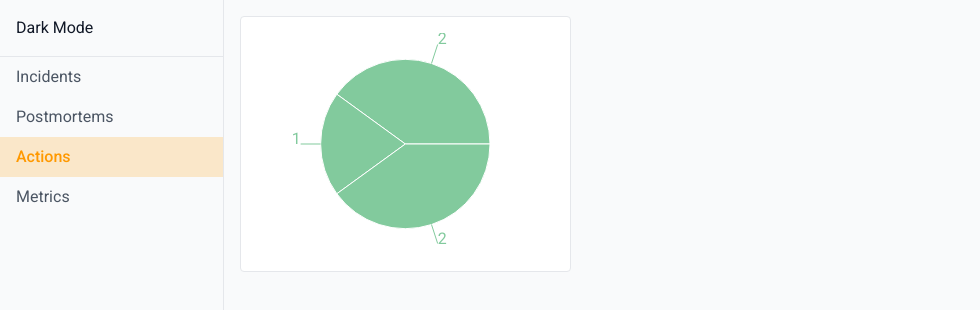
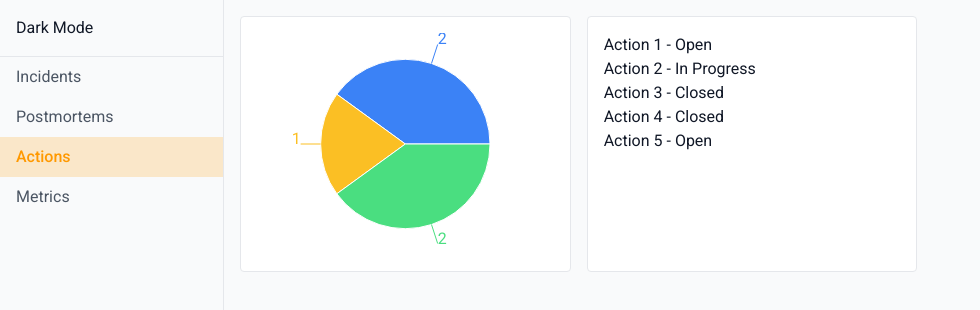
Before and after one commit to amonkarsidhant/Aftermath, a React (Vite) app in the folder frontend/: page / in a window 1280 px wide. Both pictures are taken after a click on the button "Actions". Shown: the top 310 px of the page, without its empty margins (0-980 px from the left). Built offline with nearby package versions, Linux system fonts and the light colour scheme.

Commit message:
Implement action status filtering with pie chart and list

```diff
--- /dev/null
+++ b/frontend/src/components/ActionList.tsx
@@ -0,0 +1,22 @@
+import { actions } from '../utils/mock/actions';
+import type { Action } from '../types';
+
+interface Props {
+  statusFilter?: string;
+}
+
+export default function ActionList({ statusFilter }: Props) {
+  const filtered = statusFilter
+    ? actions.filter((a: Action) => a.status === statusFilter)
+    : actions;
+
+  return (
+    <div className="w-full min-w-0 p-4 bg-white dark:bg-neutral-800 border border-neutral-200 dark:border-neutral-700 rounded">
+      <ul>
+        {filtered.map((action) => (
+          <li key={action.id}>{`Action ${action.id} - ${action.status}`}</li>
+        ))}
+      </ul>
+    </div>
+  );
+}
--- /dev/null
+++ b/frontend/src/components/ActionStatusPieChart.tsx
@@ -0,0 +1,53 @@
+import { PieChart, Pie, Tooltip, ResponsiveContainer, Cell } from 'recharts';
+import { actions } from '../utils/mock/actions';
+import type { Action } from '../types';
+import { useMemo } from 'react';
+
+interface Props {
+  onSelectStatus: (status: string) => void;
+}
+
+interface StatusCount {
+  status: string;
+  value: number;
+}
+
+export default function ActionStatusPieChart({ onSelectStatus }: Props) {
+  const data = useMemo(() => {
+    return actions.reduce<StatusCount[]>((acc, action: Action) => {
+      const found = acc.find((item) => item.status === action.status);
+      if (found) {
+        found.value += 1;
+      } else {
+        acc.push({ status: action.status, value: 1 });
+      }
+      return acc;
+    }, []);
+  }, []);
+
+  const colorMap: Record<string, string> = {
+    Open: '#3b82f6',
+    'In Progress': '#fbbf24',
+    Closed: '#4ade80',
+  };
+
+  return (
+    <div className="w-full min-w-0 h-48 md:h-64 p-4 bg-white dark:bg-neutral-800 border border-neutral-200 dark:border-neutral-700 rounded">
+      <ResponsiveContainer>
+        <PieChart>
+          <Pie data={data} dataKey="value" nameKey="status" label>
+            {data.map((entry) => (
+              <Cell
+                key={entry.status}
+                cursor="pointer"
+                fill={colorMap[entry.status] || '#8884d8'}
+                onClick={() => onSelectStatus(entry.status)}
+              />
+            ))}
+          </Pie>
+          <Tooltip />
+        </PieChart>
+      </ResponsiveContainer>
+    </div>
+  );
+}
--- a/frontend/src/components/ActionsTab.tsx
+++ /dev/null
@@ -1,34 +0,0 @@
-import { PieChart, Pie, Tooltip, ResponsiveContainer } from 'recharts';
-import { actions } from '../utils/mock/actions';
-import type { Action } from '../types';
-
-interface StatusCount {
-  status: string;
-  value: number;
-}
-
-const data: StatusCount[] = actions.reduce<StatusCount[]>(
-  (acc, action: Action) => {
-    const found = acc.find((item) => item.status === action.status);
-    if (found) {
-      found.value += 1;
-    } else {
-      acc.push({ status: action.status, value: 1 });
-    }
-    return acc;
-  },
-  []
-);
-
-export default function ActionsTab() {
-  return (
-    <div className="w-full min-w-0 h-48 md:h-64 p-4 bg-white dark:bg-neutral-800 border border-neutral-200 dark:border-neutral-700 rounded">
-      <ResponsiveContainer>
-        <PieChart>
-          <Pie data={data} dataKey="value" nameKey="status" fill="#82ca9d" label />
-          <Tooltip />
-        </PieChart>
-      </ResponsiveContainer>
-    </div>
-  );
-}
--- a/frontend/src/pages/Dashboard.tsx
+++ b/frontend/src/pages/Dashboard.tsx
@@ -1,7 +1,8 @@
 import { useState } from 'react';
 import IncidentTable from '../components/IncidentTable';
 import SeverityBarChart from '../components/SeverityBarChart';
-import ActionsTab from '../components/ActionsTab';
+import ActionStatusPieChart from '../components/ActionStatusPieChart';
+import ActionList from '../components/ActionList';
 import MetricsTab from '../components/MetricsTab';
 import PostmortemViewer from '../components/PostmortemViewer';
 import PostmortemSearch from '../components/PostmortemSearch';
@@ -20,6 +21,9 @@ export default function Dashboard() {
   const [selectedPostmortem, setSelectedPostmortem] =
     useState<Postmortem | null>(null);
   const [severityFilter, setSeverityFilter] = useState<string | undefined>(
+    undefined
+  );
+  const [statusFilter, setStatusFilter] = useState<string | undefined>(
     undefined
   );
 
@@ -60,7 +64,8 @@ export default function Dashboard() {
         )}
         {active === 'Actions' && (
           <div className="max-w-screen-xl mx-auto grid grid-cols-1 gap-4 md:grid-cols-2 xl:grid-cols-3">
-            <ActionsTab />
+            <ActionStatusPieChart onSelectStatus={setStatusFilter} />
+            <ActionList statusFilter={statusFilter} />
           </div>
         )}
         {active === 'Metrics' && (
--- a/frontend/src/types/index.ts
+++ b/frontend/src/types/index.ts
@@ -21,7 +21,7 @@ export interface Incident {
 
 export interface Action {
   id: number;
-  status: 'Open' | 'In Progress' | 'Completed';
+  status: 'Open' | 'In Progress' | 'Closed';
 }
 
 export interface Postmortem {
--- a/frontend/src/utils/mock/actions.ts
+++ b/frontend/src/utils/mock/actions.ts
@@ -3,7 +3,7 @@ import type { Action } from '../../types';
 export const actions: Action[] = [
   { id: 1, status: 'Open' },
   { id: 2, status: 'In Progress' },
-  { id: 3, status: 'Completed' },
-  { id: 4, status: 'Completed' },
+  { id: 3, status: 'Closed' },
+  { id: 4, status: 'Closed' },
   { id: 5, status: 'Open' },
 ];
```
Also changed, not shown: 1 other file (tests, documents, lock files or other folders).
